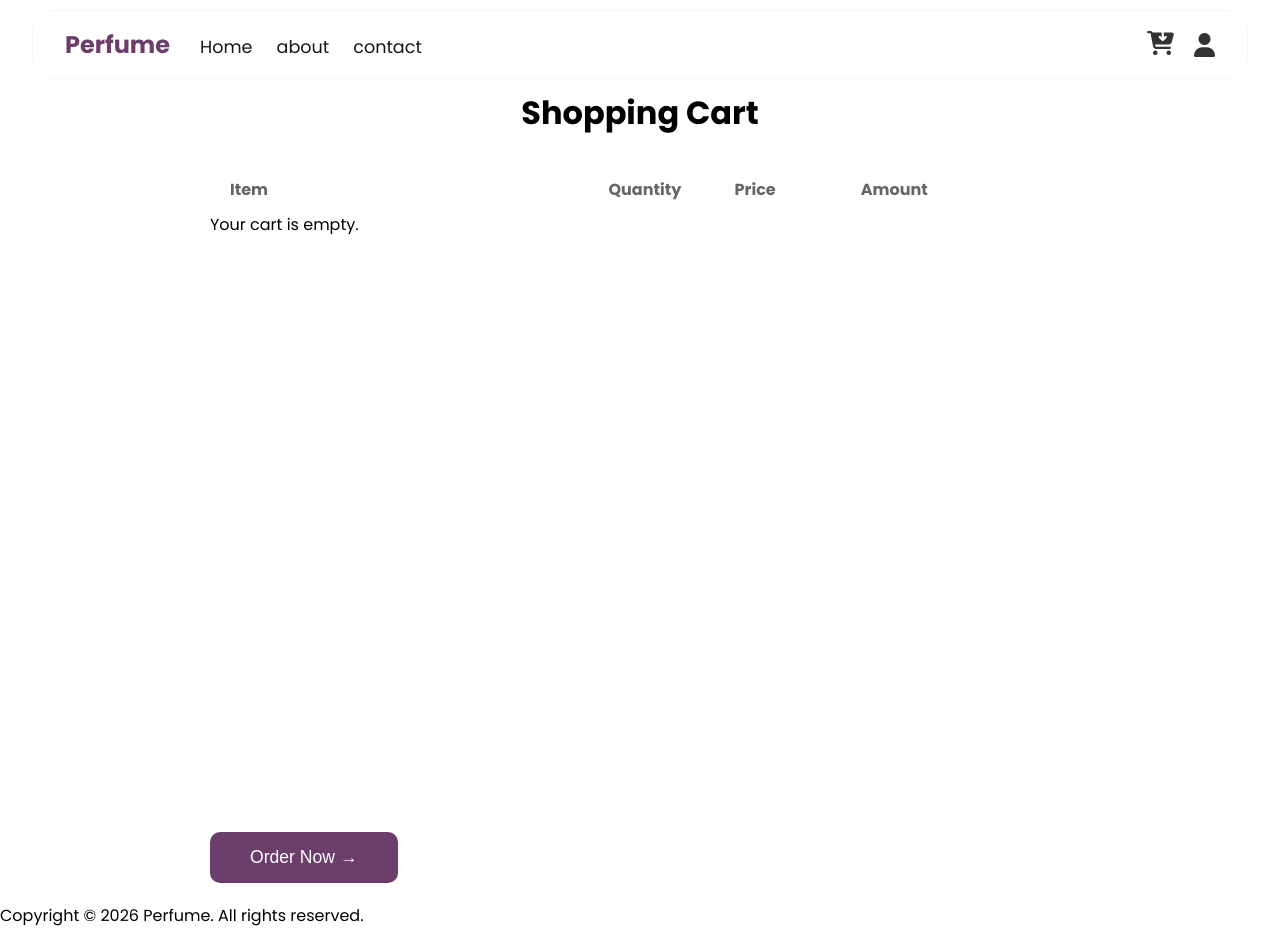
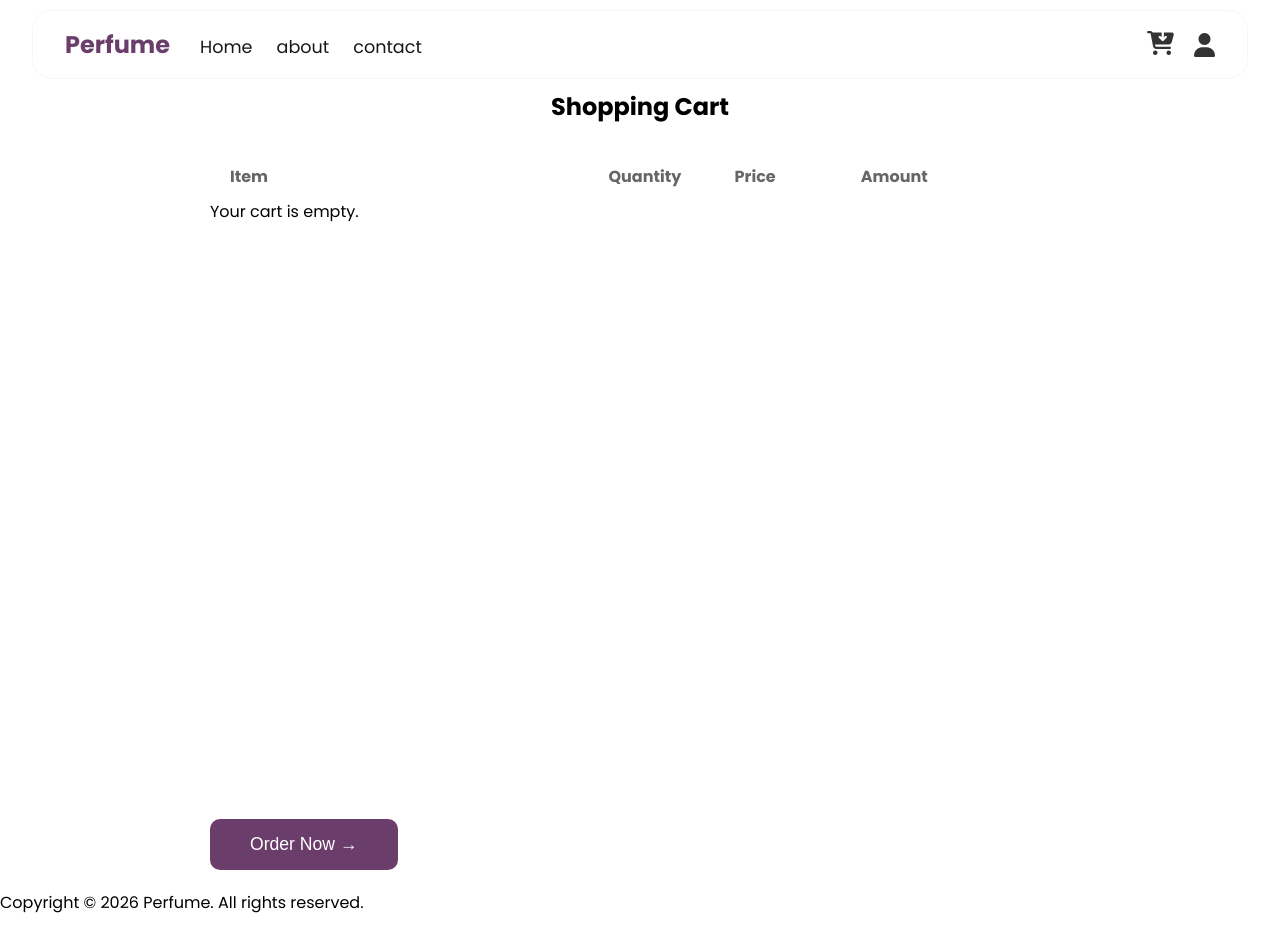
Before and after one commit to benjamin-dreje/perfume, a Next.js app: page /cart in a window 1280 px wide. Built offline with nearby package versions, Linux system fonts and the light colour scheme.

Commit message:
title size

```diff
--- a/src/app/components/Cart/Cart.css
+++ b/src/app/components/Cart/Cart.css
@@ -7,7 +7,7 @@
 
 .main-title {
   text-align: center;
-  font-size: 2rem;
+  font-size: 24px;
   margin-bottom: 30px;
 }
 
```
